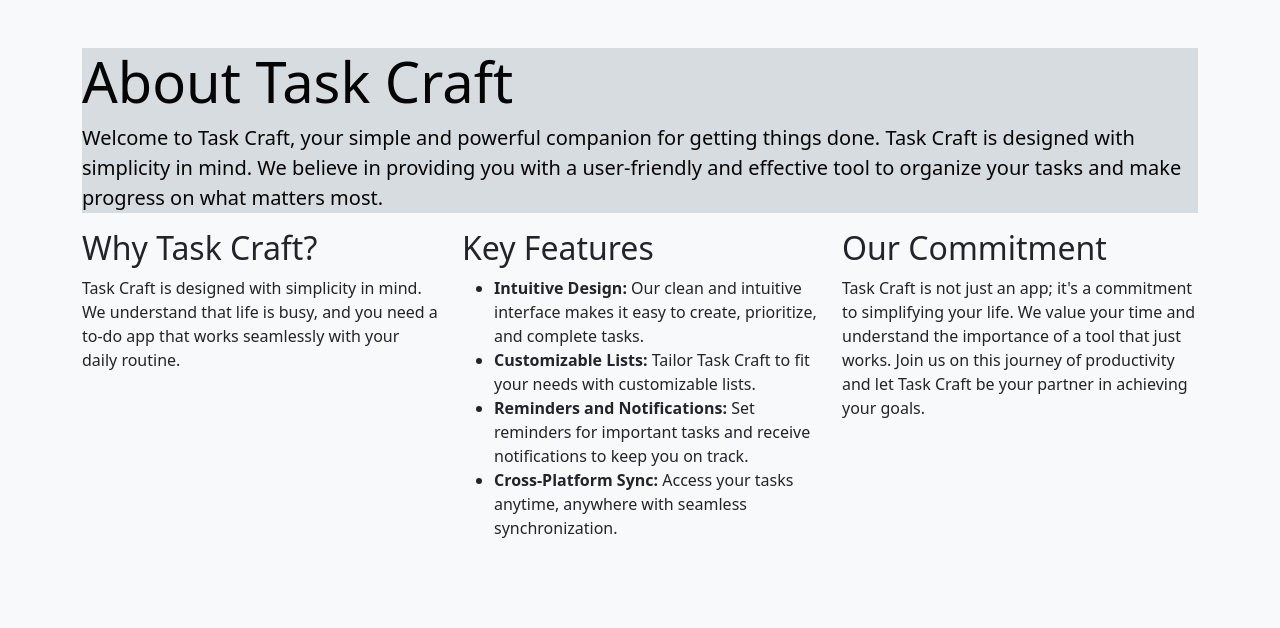
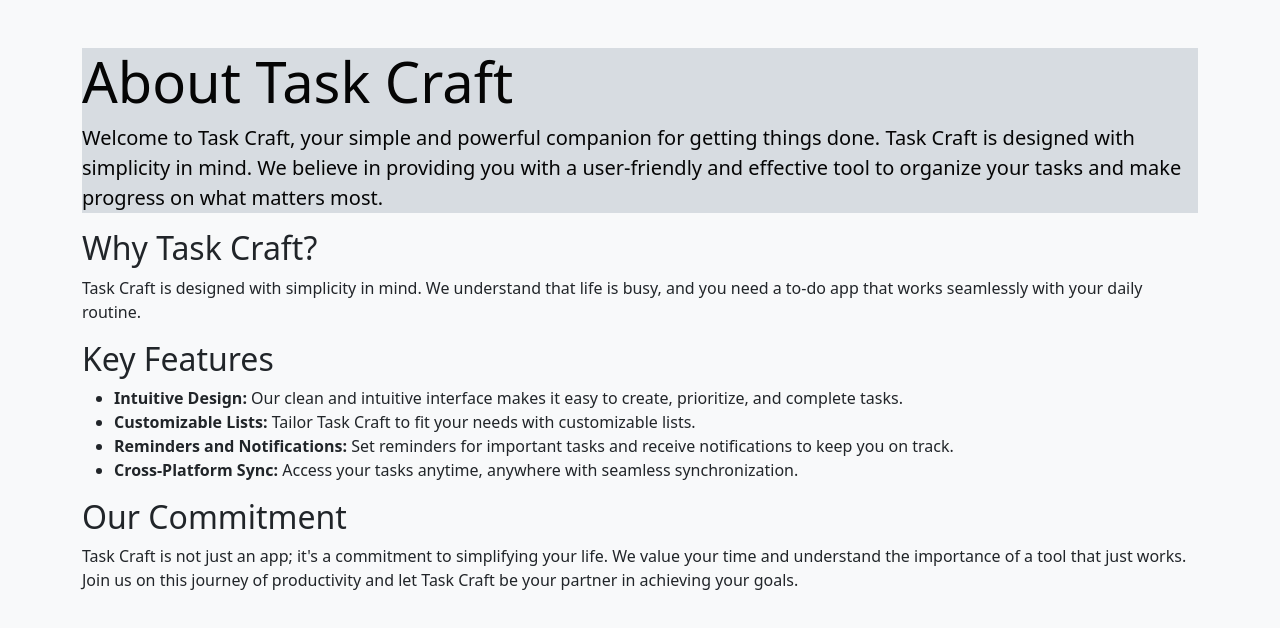
Before and after one commit to AdamTechnologies/To-do-app-Website, a plain HTML site: page about.html in a window 1280 px wide. Drawn offline with nearby package versions, Linux system fonts and the light colour scheme.

Commit message:
some design change

```diff
--- a/about.html
+++ b/about.html
@@ -36,8 +36,8 @@
       </p>
     </div>
 
-    <div class="row mb-5">
-      <div class="col-md-4">
+    <div class="">
+      <div class="">
         <h2>Why Task Craft?</h2>
         <p>
           Task Craft is designed with simplicity in mind. We understand that
@@ -45,7 +45,7 @@
           daily routine.
         </p>
       </div>
-      <div class="col-md-4">
+      <div class="">
         <h2>Key Features</h2>
         <ul>
           <li>
@@ -66,7 +66,7 @@
           </li>
         </ul>
       </div>
-      <div class="col-md-4">
+      <div class="">
         <h2>Our Commitment</h2>
         <p>
           Task Craft is not just an app; it's a commitment to simplifying your
```
